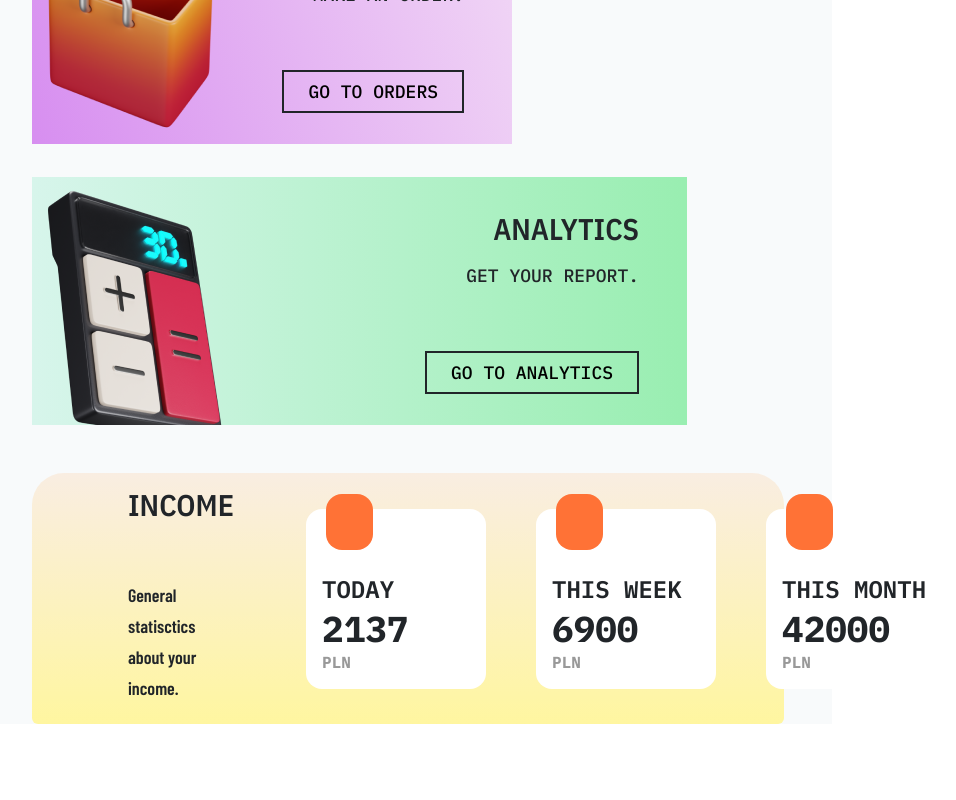
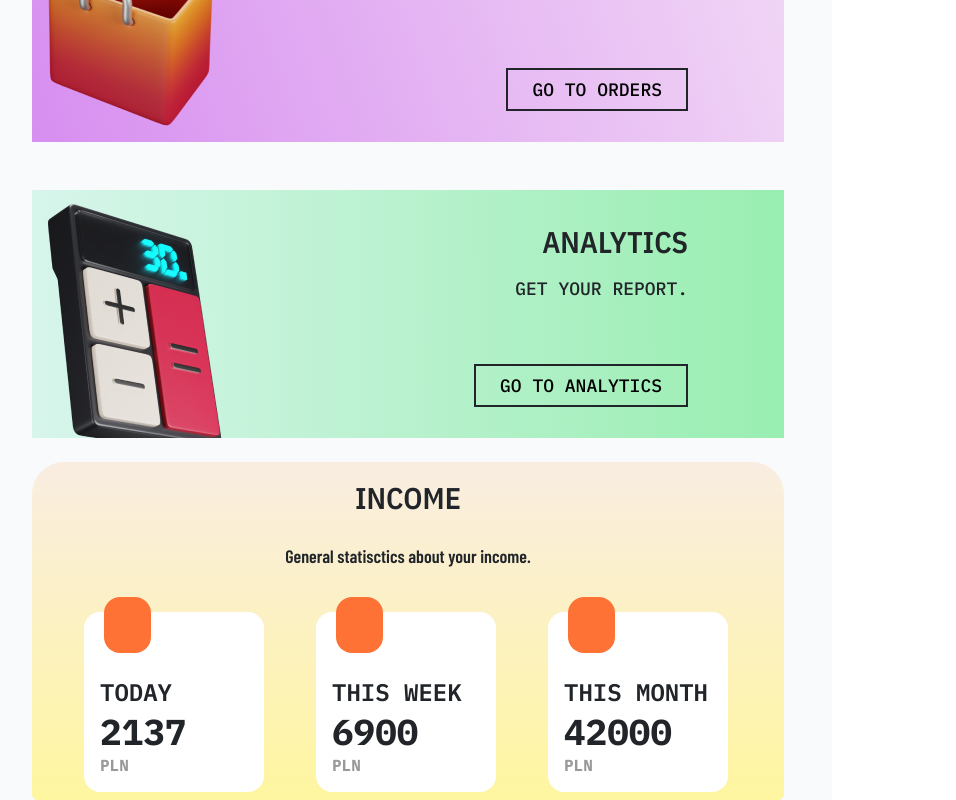
Before and after one commit to SzymkowskiDev/wisebox-app, a React (Create React App) app: page / in a window 1280 px wide. Shown: the part 849-1649 px from the top of the page, without its empty margins (232-1188 px from the left). Before the commit the page ends 1573 px from the top, so only its background shows below. Built offline with nearby package versions, Linux system fonts and the light colour scheme; a web font is replaced by a local one.

Commit message:
change display to bootstrap grid

```diff
--- a/src/pages/dashboard/Dashboard.jsx
+++ b/src/pages/dashboard/Dashboard.jsx
@@ -15,18 +15,19 @@ const Dashboard = () => {
   return (
     <>
       <Header user={Users.first} stock={Stockhouses[0]} />
-      <div
-        class="d-flex justify-content-between flex-wrap my-5"
-        style={{ gap: "33px 0px" }}
-      >
+      <div class="container-fluid mt-3 mb-4 p-0">
+        <div class="row justify-content-between gx-5">
+          <div class="col col-xxl-7">
             <NaviagtionBlock
               title="storage"
               image={travel}
-          isWide={true}
               background="linear-gradient(98.18deg, rgba(199, 221, 255, 0.54) 0%, rgba(95, 137, 199, 0.72) 100%)"
             >
               10 PRODUCTS ARE OUT OF STOCK!
             </NaviagtionBlock>
+          </div>
+          <div class="w-100 d-block d-xxl-none"></div>
+          <div class="col col-xxl-5 mt-5 mt-xxl-0">
             <NaviagtionBlock
               title="templates"
               image={folder}
@@ -34,6 +35,10 @@ const Dashboard = () => {
             >
               MANAGE TEMPALTES.
             </NaviagtionBlock>
+          </div>
+        </div>
+        <div class="row gx-5 mt-xxl-5">
+          <div class="col col-xxl-5 mt-5 mt-xxl-0">
             <NaviagtionBlock
               title="orders"
               image={bag}
@@ -42,41 +47,44 @@ const Dashboard = () => {
             >
               MAKE AN ORDER.
             </NaviagtionBlock>
+          </div>
+          <div class="w-100 d-block d-xxl-none"></div>
+          <div class="col col-xxl-7 mt-5 mt-xxl-0">
             <NaviagtionBlock
               title="analytics"
               image={calculator}
-          isWide={true}
               reversed={true}
               background="linear-gradient(269.67deg, #99EEB1 0.56%, rgba(169, 238, 213, 0.42) 99.44%)"
             >
               GET YOUR REPORT.
             </NaviagtionBlock>
           </div>
+        </div>
+      </div>
       <div
-        class="d-flex align-items-center ps-5 rounded-bottom rounded-5"
+        class="container rounded-bottom rounded-5 p-4 p-xl-2"
         style={{
           background:
             "linear-gradient(360deg, #FFF6A0 0%, rgba(255, 174, 100, 0.17) 100%)",
-          height: "251px",
         }}
       >
-        <div
-          class="mx-5 text-start"
-          style={{
-            maxWidth: "220px",
-          }}
-        >
-          <h2 class="header-1 mb-5">INCOME</h2>
+        <div class="row align-items-center justify-content-center g-0">
+          <div class="col col-xxl-3 p-xxl-4 mb-4 mb-xxl-0">
+            <div class="text-center text-xxl-start">
+              <h2 class="header-1 mb-3 mb-xxl-5">INCOME</h2>
               <p class="type-3">General statisctics about your income.</p>
             </div>
-        <div
-          class="d-flex ms-4"
-          style={{
-            gap: "50px",
-          }}
-        >
+          </div>
+          <div class="w-100 d-block d-xxl-none"></div>
+          <div class="col col-xl-3 col-xxl-2 mx-4 d-flex justify-content-center d-xl-block">
             <IncomeBlock title="today" icon="trending_up" value={2137} />
+          </div>
+          <div class="w-100 d-block d-xl-none"></div>
+          <div class="col col-xl-3 col-xxl-2 mx-4 mt-5 mt-xl-0 d-flex justify-content-center d-xl-block">
             <IncomeBlock title="this week" icon="pie_chart_50" value={6900} />
+          </div>
+          <div class="w-100 d-block d-xl-none"></div>
+          <div class="col col-xl-3 col-xxl-2 mx-4 mt-5 mt-xl-0 d-flex justify-content-center d-xl-block">
             <IncomeBlock
               title="this month"
               icon="calendar_calendar"
@@ -84,6 +92,7 @@ const Dashboard = () => {
             />
           </div>
         </div>
+      </div>
     </>
   );
 };
--- a/src/pages/dashboard/components/NaviagtionBlock.jsx
+++ b/src/pages/dashboard/components/NaviagtionBlock.jsx
@@ -1,26 +1,19 @@
 import React from "react";
 
-const NaviagtionBlock = ({
-  children,
-  title,
-  image,
-  isWide,
-  reversed,
-  background,
-}) => {
+const NaviagtionBlock = ({ children, title, image, reversed, background }) => {
+  const direction = reversed ? "e" : "s";
   return (
     <div
-      class={`d-flex ${
+      class={`${
         reversed && "flex-row-reverse"
-      } justify-content-between align-items-end`}
+      } d-flex justify-content-between align-items-end`}
       style={{
-        width: isWide ? "655px" : "480px",
         height: "248px",
         background,
       }}
     >
       <div
-        class={`py-4 p${reversed ? "e" : "s"}-5 text-${
+        class={`py-4 p${direction}-4 p${direction}-lg-5 m${direction}-xl-5 m${direction}-xxl-0 text-${
           reversed ? "end" : "start"
         }`}
         style={{
@@ -30,7 +23,7 @@ const NaviagtionBlock = ({
         <h2 class="header-1">{title.toUpperCase()}</h2>
         <p class="note-3">{children}</p>
         <button
-          class="note-3 py-2 px-4 mt-5 border border-dark border-2"
+          class="note-3 py-2 px-3 mt-4 px-lg-4 mt-lg-5 border border-dark border-2"
           style={{
             backgroundColor: "transparent",
           }}
```
Lines whose indentation alone changed are shown as unchanged.
